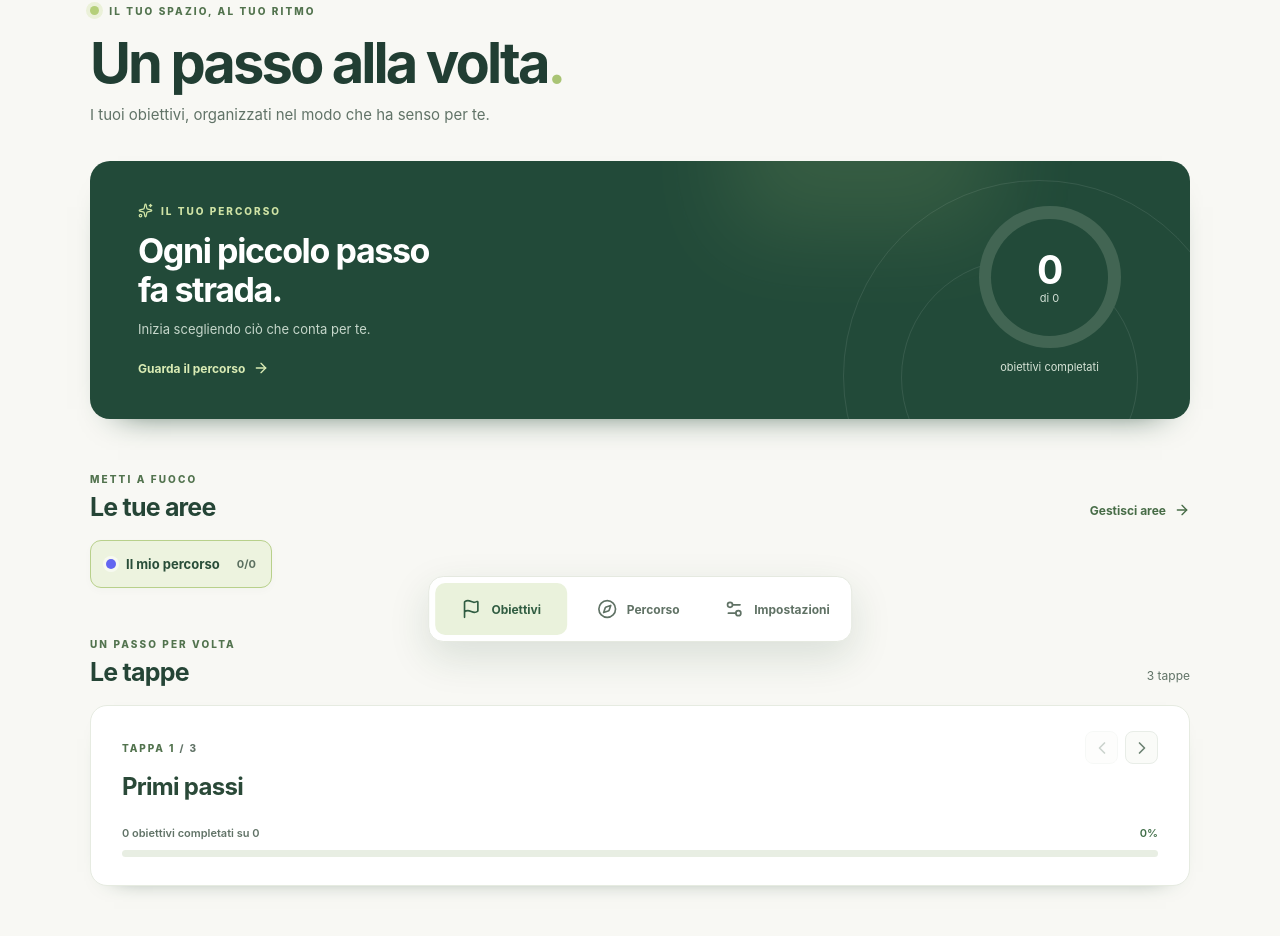
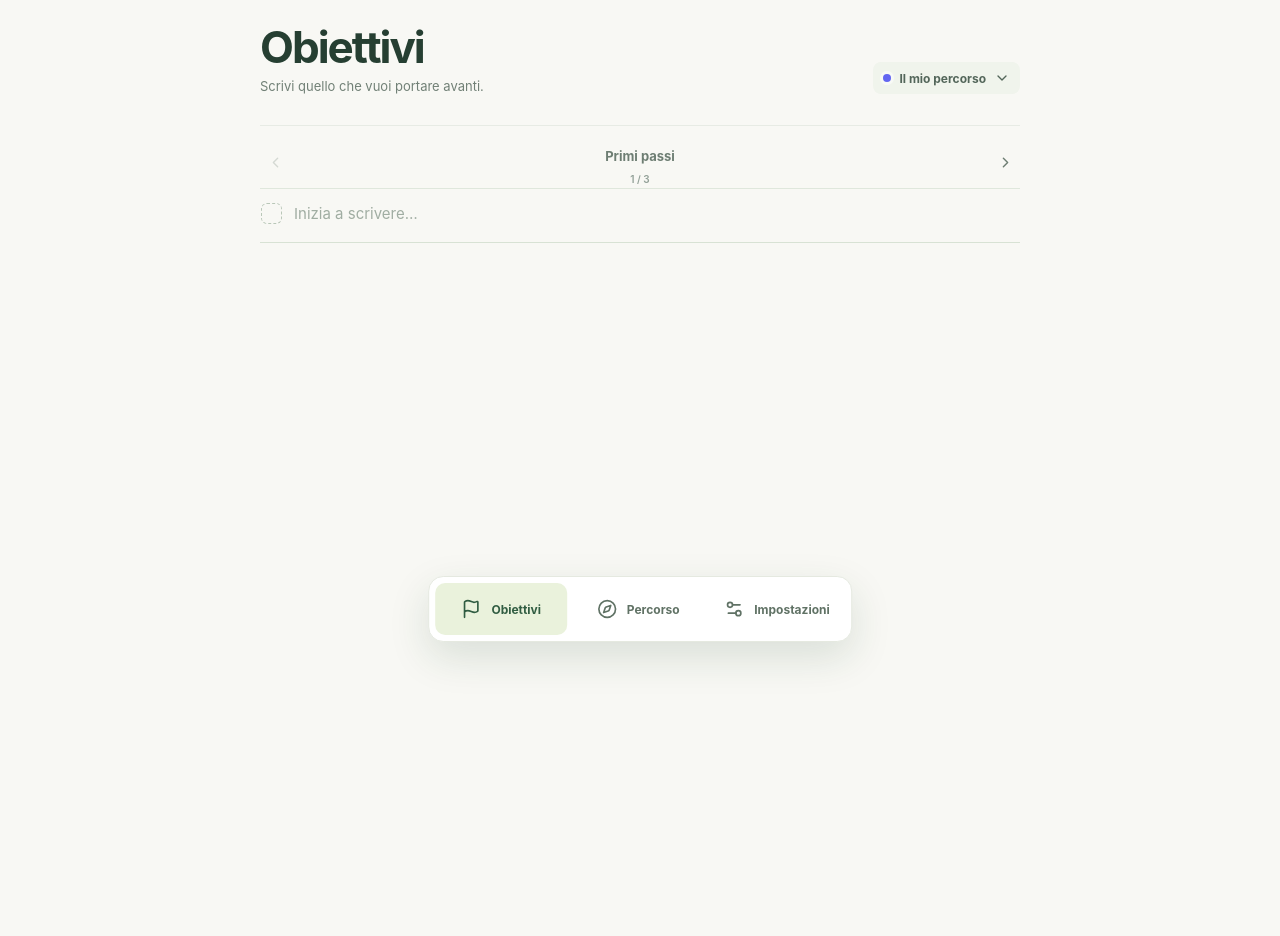
Before and after one commit to EmprinEnrico/app-scout, a React (Vite) app in the folder web/: page / in a window 1280 px wide. Shown: the part 139-1075 px from the top of the page. After the commit the page ends 800 px from the top, so only its background shows below. Built offline with nearby package versions, Linux system fonts and the light colour scheme.

Commit message:
Simplify goals into inline notes

```diff
--- a/web/src/App.css
+++ b/web/src/App.css
@@ -210,3 +210,47 @@
   .data-actions .button { min-width: 0; }
 }
 @media (prefers-reduced-motion: reduce) { *, *::before, *::after { scroll-behavior: auto !important; transition-duration: .01ms !important; animation-duration: .01ms !important; } }
+
+/* Notes-first home: keep the primary surface quiet and immediately writable. */
+.notes-page { max-width: 760px; margin: 0 auto; padding: 14px 0 70px; }
+.notes-header { display: flex; align-items: end; justify-content: space-between; gap: 24px; padding: 12px 0 31px; border-bottom: 1px solid #e7ebe4; }
+.notes-header h1 { margin: 0; color: #263f32; font-size: clamp(31px, 5vw, 44px); font-weight: 700; letter-spacing: -2px; line-height: 1; }
+.notes-header p { margin: 9px 0 0; color: #718076; font-size: 13px; }
+.notes-selector { display: inline-flex; align-items: center; gap: 8px; border: 0; border-radius: 8px; padding: 8px 10px; color: #53665a; background: #f0f4ec; font-size: 12px; font-weight: 700; }
+.notes-selector:hover { background: #e6efdf; }
+.notes-selector .area-dot { width: 8px; height: 8px; }
+.notes-toolbar { display: flex; align-items: center; justify-content: space-between; gap: 9px; padding: 21px 0 11px; }
+.notes-toolbar > button { width: 30px; height: 30px; border: 0; border-radius: 7px; display: grid; place-items: center; color: #6e7e73; background: transparent; }
+.notes-toolbar > button:hover:not(:disabled) { color: #284e3b; background: #edf3e8; }
+.notes-toolbar > button:disabled { opacity: .25; }
+.stage-picker { flex: 1; display: flex; align-items: baseline; justify-content: center; gap: 9px; border: 0; color: #3d5947; background: transparent; font-size: 13px; font-weight: 700; }
+.stage-picker small { color: #92a097; font-size: 10px; font-weight: 600; }
+.notes-list { border-top: 1px solid #dfe7dc; }
+.note-line { display: flex; align-items: flex-start; gap: 12px; min-height: 54px; padding: 12px 1px; border-bottom: 1px solid #e8ede6; }
+.note-check { width: 21px; height: 21px; flex: none; margin-top: 2px; padding: 0; display: grid; place-items: center; border: 1.5px solid #b9c7b8; border-radius: 6px; color: #fff; background: #fff; }
+.note-check:hover { border-color: #6b9868; }
+.note-check[aria-pressed="true"] { border-color: #75a26e; background: #75a26e; }
+.note-check-placeholder { border-style: dashed; background: transparent; }
+.note-input { flex: 1; min-width: 0; min-height: 24px; resize: none; overflow: hidden; padding: 1px 0; border: 0; outline: 0; color: #304b39; background: transparent; font-size: 15px; line-height: 1.55; }
+.note-input::placeholder { color: #a0ada2; }
+.note-input:focus { color: #203e2e; }
+.note-line.is-done .note-input { color: #8a988d; text-decoration: line-through; text-decoration-color: #b7c4b8; }
+.note-delete { width: 25px; height: 25px; flex: none; margin-top: 0; padding: 0; border: 0; border-radius: 6px; display: grid; place-items: center; color: #a2afa4; background: transparent; opacity: 0; }
+.note-line:hover .note-delete, .note-delete:focus-visible { opacity: 1; }
+.note-delete:hover { color: #a85449; background: #fbefeb; }
+.new-note { border-bottom-color: #d8e2d4; }
+.new-note .note-input { color: #44644d; }
+.notes-empty { padding: 58px 0; border-bottom: 1px solid #e7ece5; color: #7b8a7f; text-align: center; }
+.notes-empty p { margin: 0 0 13px; font-size: 13px; }
+.notes-empty button { border: 0; padding: 0; color: #47704d; background: transparent; font-size: 12px; font-weight: 700; }
+.notes-empty button:hover { text-decoration: underline; }
+.area-switcher { display: flex; flex-wrap: wrap; gap: 7px; padding-top: 25px; }
+.area-switcher button { border: 0; border-radius: 7px; padding: 6px 9px; color: #7a897e; background: transparent; font-size: 11px; }
+.area-switcher button:hover, .area-switcher button.is-active { color: #365e42; background: #edf3e9; }
+
+@media (max-width: 700px) {
+  .notes-page { padding-top: 2px; }
+  .notes-header { align-items: flex-start; flex-direction: column; gap: 17px; padding-bottom: 24px; }
+  .notes-selector { align-self: stretch; justify-content: space-between; }
+  .note-delete { opacity: .55; }
+}
--- a/web/src/components/GoalsScreen.tsx
+++ b/web/src/components/GoalsScreen.tsx
@@ -1,70 +1,57 @@
 import { useState } from 'react'
-import { ArrowRight, Check, ChevronLeft, ChevronRight, Flag, FolderOpen, Pencil, Plus, Sparkles, Trash2 } from 'lucide-react'
+import { Check, ChevronDown, ChevronLeft, ChevronRight, Trash2 } from 'lucide-react'
 import { useGoals } from '../domain/GoalsContext'
 import type { Goal } from '../domain/contracts'
-import { GoalDialog, type GoalDraft } from './GoalDialog'
-import { count } from './format'
-import { Progress } from './ui'
 
-export function GoalsScreen({ onJourney, onSettings }: { onJourney: () => void; onSettings: () => void }) {
+export function GoalsScreen({ onSettings }: { onJourney?: () => void; onSettings: () => void }) {
   const { state, addGoal, updateGoal, toggleGoal, deleteGoal, selectArea, selectStage } = useGoals()
-  const [editing, setEditing] = useState<Goal | 'new' | null>(null)
+  const [drafts, setDrafts] = useState<Record<string, string>>({})
+  const [newDraft, setNewDraft] = useState('')
   const area = state.areas.find(item => item.id === state.selectedAreaId) ?? state.areas[0]
   const stages = state.stages.filter(item => item.areaId === area?.id).sort((a, b) => a.position - b.position)
   const stage = stages.find(item => item.id === state.selectedStageId) ?? stages[0]
   const stageIndex = stages.findIndex(item => item.id === stage?.id)
   const goals = state.goals.filter(item => item.areaId === area?.id && item.stageId === stage?.id)
-  const done = goals.filter(item => item.completed).length
-  const totalDone = state.goals.filter(item => item.completed).length
 
-  function saveGoal(draft: GoalDraft) {
-    if (editing === 'new') addGoal(draft)
-    else if (editing) updateGoal(editing.id, draft)
-    setEditing(null)
+  function titleFor(goal: Goal) { return drafts[goal.id] ?? goal.title }
+  function saveTitle(goal: Goal) {
+    const title = titleFor(goal).trim()
+    setDrafts(current => { const next = { ...current }; delete next[goal.id]; return next })
+    if (title && title !== goal.title) updateGoal(goal.id, { title })
+    if (!title) deleteGoal(goal.id)
+  }
+  function addNewGoal() {
+    const title = newDraft.trim()
+    if (!title || !area || !stage) return
+    addGoal({ title, areaId: area.id, stageId: stage.id })
+    setNewDraft('')
   }
 
-  return <>
-    <div className="page-intro"><span className="eyebrow"><span className="tiny-sun" /> IL TUO SPAZIO, AL TUO RITMO</span><h1>Un passo alla volta<span className="accent-period">.</span></h1><p>I tuoi obiettivi, organizzati nel modo che ha senso per te.</p></div>
-    <section className="overview-card" aria-label="Riepilogo dei progressi">
-      <div className="overview-copy"><span className="overview-kicker"><Sparkles size={15} /> IL TUO PERCORSO</span><h2>Ogni piccolo passo<br />fa strada.</h2><p>{state.goals.length ? 'Continua da dove sei. Il prossimo passo è già qui.' : 'Inizia scegliendo ciò che conta per te.'}</p><button className="text-link light-link" type="button" onClick={onJourney}>Guarda il percorso <ArrowRight size={16} /></button></div>
-      <div className="overview-metric"><div className="ring" style={{ background: `conic-gradient(#d7e897 ${state.goals.length ? totalDone / state.goals.length * 100 : 0}%, #426553 0)` }}><span><strong>{totalDone}</strong><small>di {state.goals.length}</small></span></div><span>obiettivi completati</span></div>
-      <span className="overview-glow" aria-hidden="true" />
-    </section>
+  return <section className="notes-page" aria-labelledby="notes-title">
+    <header className="notes-header">
+      <div><h1 id="notes-title">Obiettivi</h1><p>Scrivi quello che vuoi portare avanti.</p></div>
+      {state.areas.length > 0 && <button className="notes-selector" type="button" onClick={onSettings} aria-label="Gestisci aree e tappe"><span className="area-dot" style={{ backgroundColor: area?.color }} aria-hidden="true" /><span>{area?.name ?? 'Scegli un’area'}</span><ChevronDown size={16} aria-hidden="true" /></button>}
+    </header>
 
-    <section className="content-section" aria-labelledby="areas-title">
-      <div className="section-heading"><div><span className="eyebrow">METTI A FUOCO</span><h2 id="areas-title">Le tue aree</h2></div><button type="button" className="text-link" onClick={onSettings}>Gestisci aree <ArrowRight size={16} /></button></div>
-      {state.areas.length ? <div className="area-list" role="group" aria-label="Seleziona un'area">{state.areas.map(item => {
-        const areaGoals = state.goals.filter(goal => goal.areaId === item.id)
-        return <button key={item.id} type="button" className={`area-pill ${area?.id === item.id ? 'is-active' : ''}`} aria-pressed={area?.id === item.id} onClick={() => selectArea(item.id)}>
-          <span className="area-dot" style={{ backgroundColor: item.color }} aria-hidden="true" />
-          <span>{item.name}</span><small>{areaGoals.filter(goal => goal.completed).length}/{areaGoals.length}</small>
-        </button>
-      })}</div> : <div className="empty-card first-empty"><span className="empty-icon"><FolderOpen size={26} /></span><h3>Da dove vuoi iniziare?</h3><p>Crea un’area per raccogliere gli obiettivi che ti stanno a cuore.</p><button type="button" className="button button-primary" onClick={onSettings}><Plus size={17} /> Crea un’area</button></div>}
-    </section>
+    {area && stages.length > 0 && stage ? <>
+      <div className="notes-toolbar">
+        <button type="button" aria-label="Tappa precedente" disabled={stageIndex <= 0} onClick={() => { const previous = stages[stageIndex - 1]; if (previous) selectStage(previous.id) }}><ChevronLeft size={17} /></button>
+        <button className="stage-picker" type="button" onClick={onSettings} title="Gestisci tappe"><span>{stage.name}</span><small>{stageIndex + 1} / {stages.length}</small></button>
+        <button type="button" aria-label="Tappa successiva" disabled={stageIndex >= stages.length - 1} onClick={() => { const next = stages[stageIndex + 1]; if (next) selectStage(next.id) }}><ChevronRight size={17} /></button>
+      </div>
 
-    {area && <section className="content-section stage-section" aria-labelledby="stage-section-title">
-      <div className="section-heading"><div><span className="eyebrow">UN PASSO PER VOLTA</span><h2 id="stage-section-title">Le tappe</h2></div><span className="muted-count">{count(stages.length, 'tappa', 'tappe')}</span></div>
-      {stage ? <>
-        <div className="stage-card">
-          <div className="stage-topline"><span className="stage-number">TAPPA {stageIndex + 1} <span>/ {stages.length}</span></span><div className="stage-arrows">
-            <button type="button" aria-label="Tappa precedente" disabled={stageIndex <= 0} onClick={() => { const previous = stages[stageIndex - 1]; if (previous) selectStage(previous.id) }}><ChevronLeft size={20} /></button>
-            <button type="button" aria-label="Tappa successiva" disabled={stageIndex >= stages.length - 1} onClick={() => { const next = stages[stageIndex + 1]; if (next) selectStage(next.id) }}><ChevronRight size={20} /></button>
-          </div></div>
-          <h3>{stage.name}</h3>
-          <div className="stage-progress-line"><span>{count(done, 'obiettivo completato', 'obiettivi completati')} su {goals.length}</span><span>{goals.length ? Math.round(done / goals.length * 100) : 0}%</span></div>
-          <Progress done={done} total={goals.length} />
+      <div className="notes-list" role="list" aria-label="Obiettivi">
+        {goals.map(goal => <div className={`note-line ${goal.completed ? 'is-done' : ''}`} role="listitem" key={goal.id}>
+          <button className="note-check" type="button" aria-label={goal.completed ? `Riattiva ${goal.title}` : `Completa ${goal.title}`} aria-pressed={goal.completed} onClick={() => toggleGoal(goal.id)}>{goal.completed && <Check size={14} strokeWidth={3} />}</button>
+          <textarea className="note-input" aria-label="Obiettivo" rows={1} value={titleFor(goal)} onChange={event => setDrafts(current => ({ ...current, [goal.id]: event.target.value }))} onBlur={() => saveTitle(goal)} onKeyDown={event => { if (event.key === 'Enter' && !event.shiftKey) { event.preventDefault(); event.currentTarget.blur() } }} />
+          <button className="note-delete" type="button" aria-label={`Elimina ${goal.title}`} onClick={() => deleteGoal(goal.id)}><Trash2 size={15} /></button>
+        </div>)}
+        <div className="note-line new-note" role="listitem"><span className="note-check note-check-placeholder" aria-hidden="true" />
+          <textarea className="note-input" aria-label="Nuovo obiettivo" placeholder="Inizia a scrivere…" rows={1} value={newDraft} onChange={event => setNewDraft(event.target.value)} onBlur={addNewGoal} onKeyDown={event => { if (event.key === 'Enter' && !event.shiftKey) { event.preventDefault(); event.currentTarget.blur() } }} />
         </div>
-        <div className="section-heading goals-heading"><div><span className="eyebrow">COSE DA FARE</span><h2>I tuoi obiettivi</h2></div><button type="button" className="button button-primary add-goal" onClick={() => setEditing('new')}><Plus size={18} /> Aggiungi obiettivo</button></div>
-        {goals.length ? <ul className="goal-list">{goals.map(goal => <li className={`goal-row ${goal.completed ? 'is-done' : ''}`} key={goal.id}>
-          <button className="goal-check" type="button" aria-label={`${goal.completed ? 'Segna da fare' : 'Segna come completato'}: ${goal.title}`} aria-pressed={goal.completed} onClick={() => toggleGoal(goal.id)}>{goal.completed && <Check size={16} strokeWidth={3} />}</button>
-          <div className="goal-text"><strong>{goal.title}</strong>{goal.note && <p>{goal.note}</p>}</div>
-          <div className="goal-actions"><button className="icon-button" type="button" aria-label={`Modifica ${goal.title}`} onClick={() => setEditing(goal)}><Pencil size={17} /></button><button className="icon-button danger-hover" type="button" aria-label={`Elimina ${goal.title}`} onClick={() => { if (window.confirm(`Eliminare “${goal.title}”? Questa azione non si può annullare.`)) deleteGoal(goal.id) }}><Trash2 size={17} /></button></div>
-        </li>)}</ul> : <div className="empty-card goals-empty"><span className="empty-icon"><Flag size={25} /></span><h3>Uno spazio per i tuoi prossimi passi</h3><p>Questa tappa è pronta. Aggiungi il primo obiettivo quando vuoi.</p><button type="button" className="text-link" onClick={() => setEditing('new')}>Aggiungi un obiettivo <ArrowRight size={16} /></button></div>}
-      </> : <div className="empty-card"><span className="empty-icon"><Flag size={25} /></span><h3>Ogni percorso inizia con una tappa</h3><p>Organizza quest’area in tappe, poi aggiungi i tuoi obiettivi.</p><button type="button" className="button button-primary" onClick={onSettings}><Plus size={17} /> Crea una tappa</button></div>}
-    </section>}
+      </div>
+    </> : <div className="notes-empty"><p>{!state.areas.length ? 'Crea una prima area per iniziare a scrivere.' : 'Crea una tappa per iniziare a scrivere.'}</p><button type="button" onClick={onSettings}>Apri impostazioni</button></div>}
 
-    {editing && <GoalDialog key={editing === 'new' ? 'new' : editing.id}
-      initial={editing === 'new' ? { title: '', note: '', areaId: area?.id ?? '', stageId: stage?.id ?? '' } : { title: editing.title, note: editing.note, areaId: editing.areaId, stageId: editing.stageId }}
-      areas={state.areas} stages={state.stages} onSave={saveGoal} onClose={() => setEditing(null)} />}
-  </>
+    {state.areas.length > 1 && <div className="area-switcher" aria-label="Seleziona area">{state.areas.map(item => <button key={item.id} type="button" className={item.id === area?.id ? 'is-active' : ''} onClick={() => selectArea(item.id)}>{item.name}</button>)}</div>}
+  </section>
 }
```
